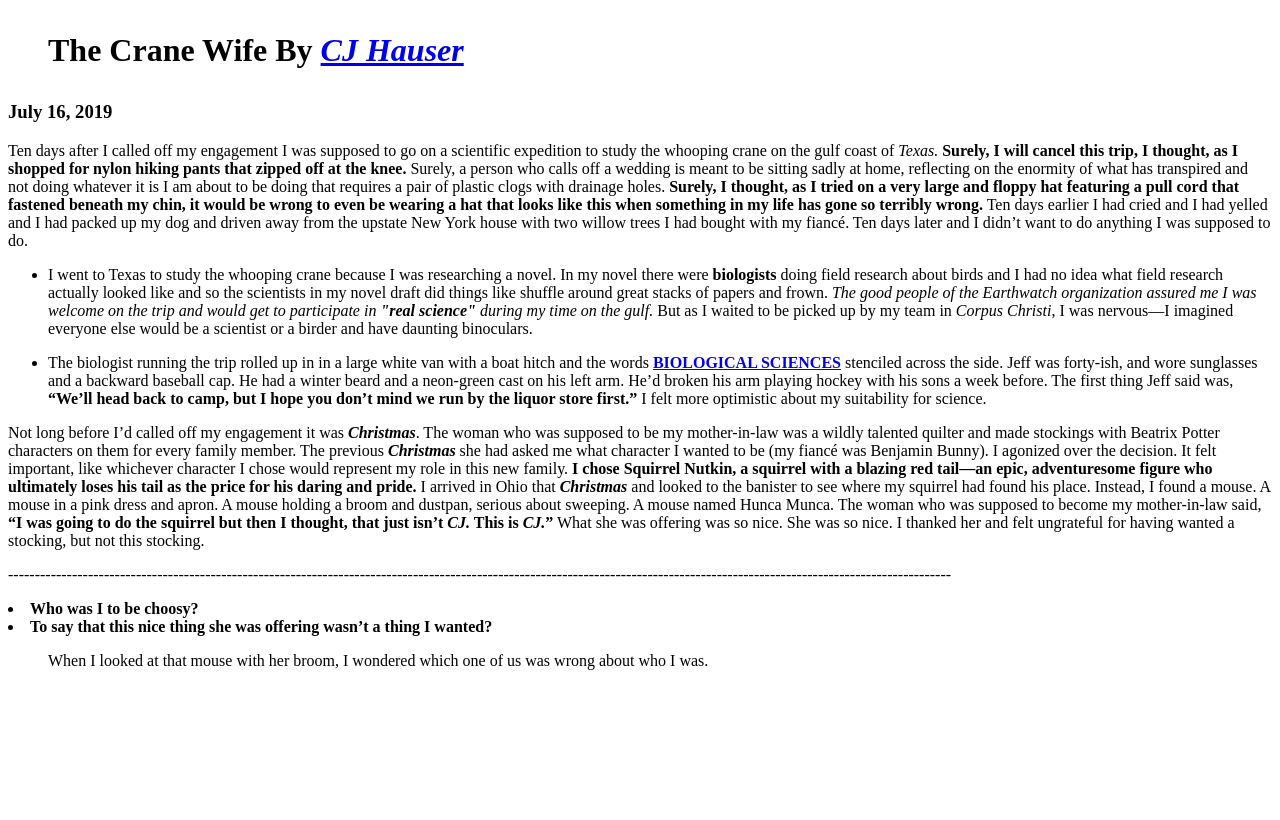
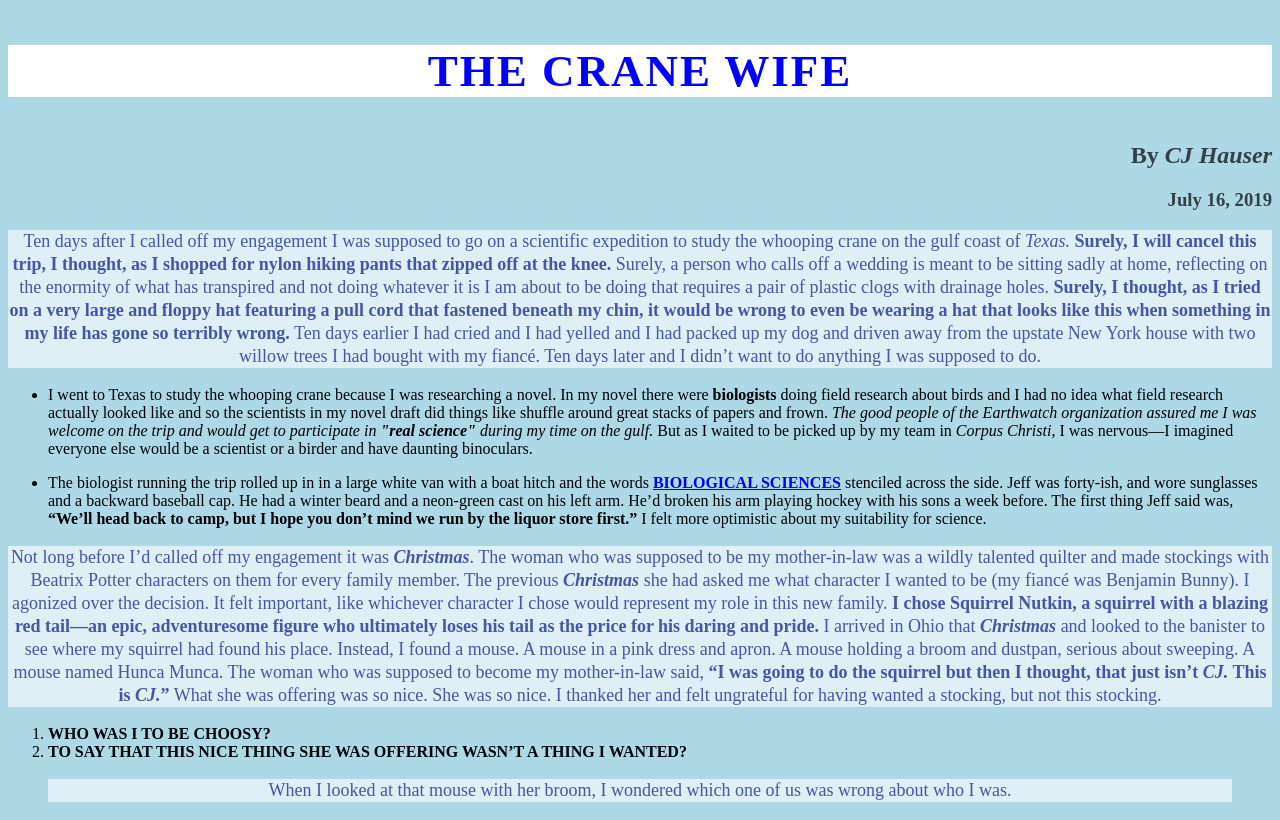
Before and after one commit to hyang01/gd2, a plain HTML site: page project1/index.html in a window 1280 px wide. Drawn offline with Linux system fonts and the light colour scheme.

Commit message:
html+css

```diff
--- a/project1/index.html
+++ b/project1/index.html
@@ -6,12 +6,14 @@
     <meta name="viewport" content="width=device-width, initial-scale=1.0">
     <meta http-equiv="X-UA-Compatible" content="ie=edge">
     <title>Document</title>
+    <link rel="stylesheet" href="styles.css">
 </head>
 
 <body>
     <h1>
-        <blockquote>The Crane Wife By<cite> <a href=https://longform.org/posts/the-crane-wife>CJ Hauser</a> </cite>
-                    </blockquote> </h1> <h3>July 16, 2019</h3>
+        <blockquote>The Crane Wife <a href=https://longform.org/posts/the-crane-wife> </a> </blockquote> </h1> <h2>By
+                <Cite>CJ Hauser</cite></h2>
+                <h3>July 16, 2019</h3>
 
 
 
@@ -50,40 +52,50 @@
 
                 <p>
                     <ul>
-                            <li>I went to Texas to study the whooping crane because I was researching a novel. In my
+                        <li>
+                            I went to Texas to study the whooping crane because I was researching a novel. In my
                             novel there were
                             <b>biologists</b>
-                                doing field research about birds and I had no idea what field research actually looked
+                            doing field research about birds and I had no idea what field research actually
+                            looked
                             like and so the
                             scientists in
-                                my novel draft did things like shuffle around great stacks of papers and frown. <i>The
+                            my novel draft did things like shuffle around great stacks of papers and frown.
+                            <i>The
                                 good people of
                                 the
                                 Earthwatch
-                                    organization assured me I was welcome on the trip and would get to participate in
+                                organization assured me I was welcome on the trip and would get to participate
+                                in
                                 <b>"real
                                     science"</b>
                                 during my time on
-                                    the gulf.</i> But as I waited to be picked up by my team in <i>Corpus Christi</i>, I
+                                the gulf.</i> But as I waited to be picked up by my team in <i>Corpus
+                                Christi</i>, I
                             was nervous—I
                             imagined
                             everyone
                             else would
-                                be a scientist or a birder and have daunting binoculars.</li>
+                            be a scientist or a birder and have daunting binoculars.
+                        </li>
                     </ul>
 
                     <ul>
-                            <li>The biologist running the trip rolled up in in a large white van with a boat hitch and
+                        <li>
+                            The biologist running the trip rolled up in in a large white van with a boat hitch
+                            and
                             the words
-                                <b><a href=https://en.wikipedia.org/wiki/Biologist>BIOLOGICAL SCIENCES</a> </b>
-                                        stenciled across the side. Jeff was forty-ish, and wore sunglasses and a
-                                        backward baseball cap. He had a winter beard and a neon-green cast on his left
-                                        arm. He’d broken his arm playing hockey with his sons a week before. The first
-                                        thing Jeff said was, <b>“We’ll head back to camp, but I hope you don’t mind we
+                            <b><a href=https://en.wikipedia.org/wiki/Biologist>BIOLOGICAL SCIENCES</a> </b> stenciled
+                                    across the side. Jeff was forty-ish, and wore sunglasses and a backward baseball
+                                    cap. He had a winter beard and a neon-green cast on his left arm. He’d broken his
+                                    arm playing hockey with his sons a week before. The first thing Jeff said was,
+                                    <b>“We’ll head back to camp, but I hope you
+                                    don’t mind we
                                     run by the liquor
                                     store
                                     first.”</b> I
-                                felt more optimistic about my suitability for science.</li>
+                            felt more optimistic about my suitability for science.
+                        </li>
                     </ul>
                 </p>
 
@@ -122,13 +134,14 @@
                     wanted a
                     stocking,
                     but not this stocking.
-                        <p>---------------------------------------------------------------------------------------------------------------------------------------------------------------------------------
-                        </p>
 
 
+
+                    <ol>
                         <li><b>Who was I to be choosy?</b></li>
                         <li><b>To say that this nice thing she was offering wasn’t a thing I
                                 wanted?</b></li>
+                    </ol>
 
 
                     <blockquote>
--- /dev/null
+++ b/project1/styles.css
@@ -0,0 +1,36 @@
+body {
+    background-color: lightblue
+}
+
+h1 {
+    color: blue;
+    background-color: rgb(255, 255, 255);
+    text-align: center;
+    font-size: 45px;
+    font-weight: bold;
+    text-transform: uppercase;
+    letter-spacing: 2px;
+}
+
+h2 {
+    opacity: 0.7;
+    text-align: right
+}
+
+h3 {
+    opacity: 0.7;
+    text-align: right;
+}
+
+p {
+    color: navy;
+    text-align: center;
+    font-size: 18px;
+    line-height: 23px;
+    opacity: 0.6;
+    background-color: rgb(255, 255, 255)
+}
+
+ol {
+    text-transform: uppercase;
+}
```
Lines whose indentation alone changed are shown as unchanged.
